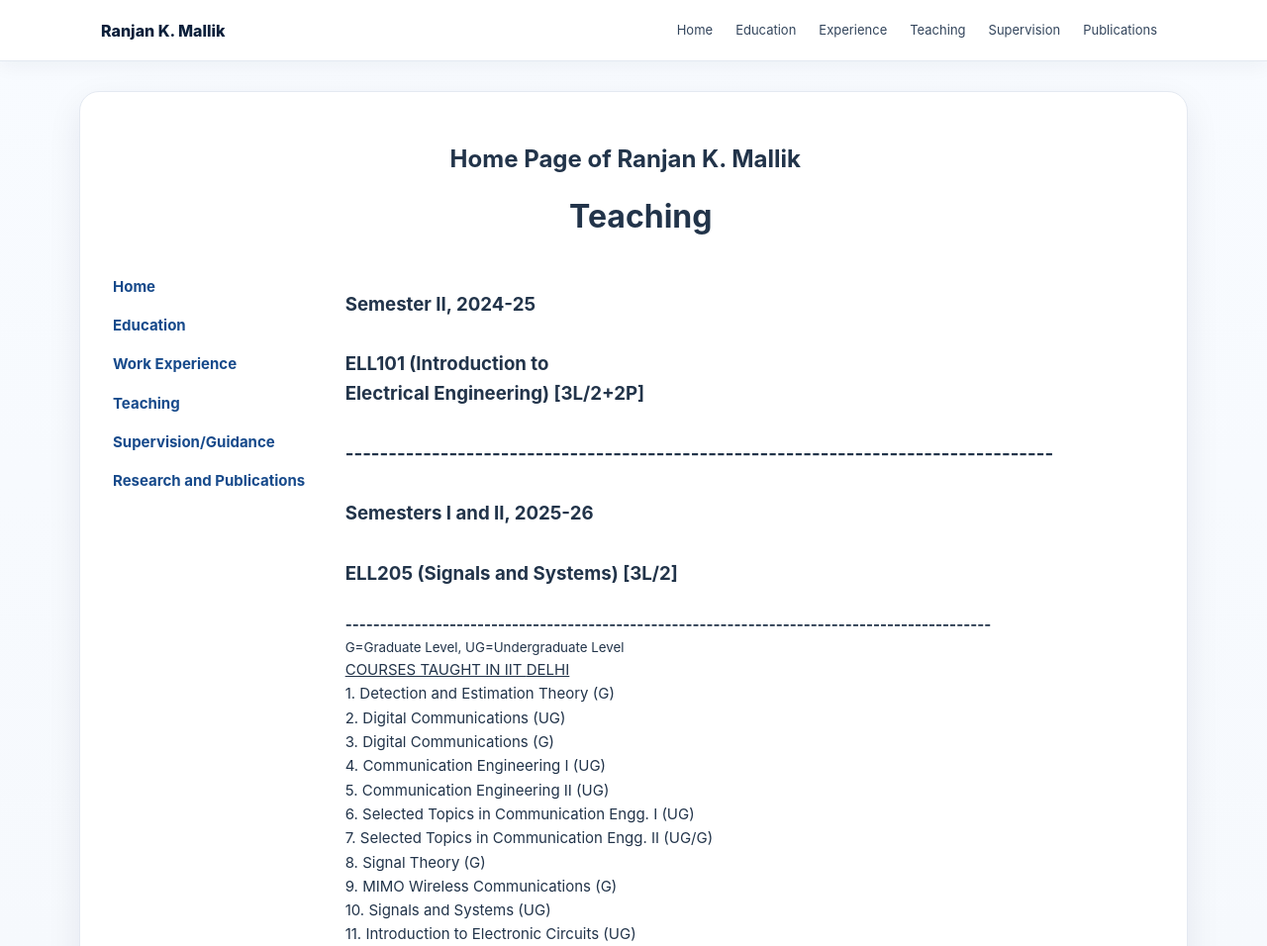
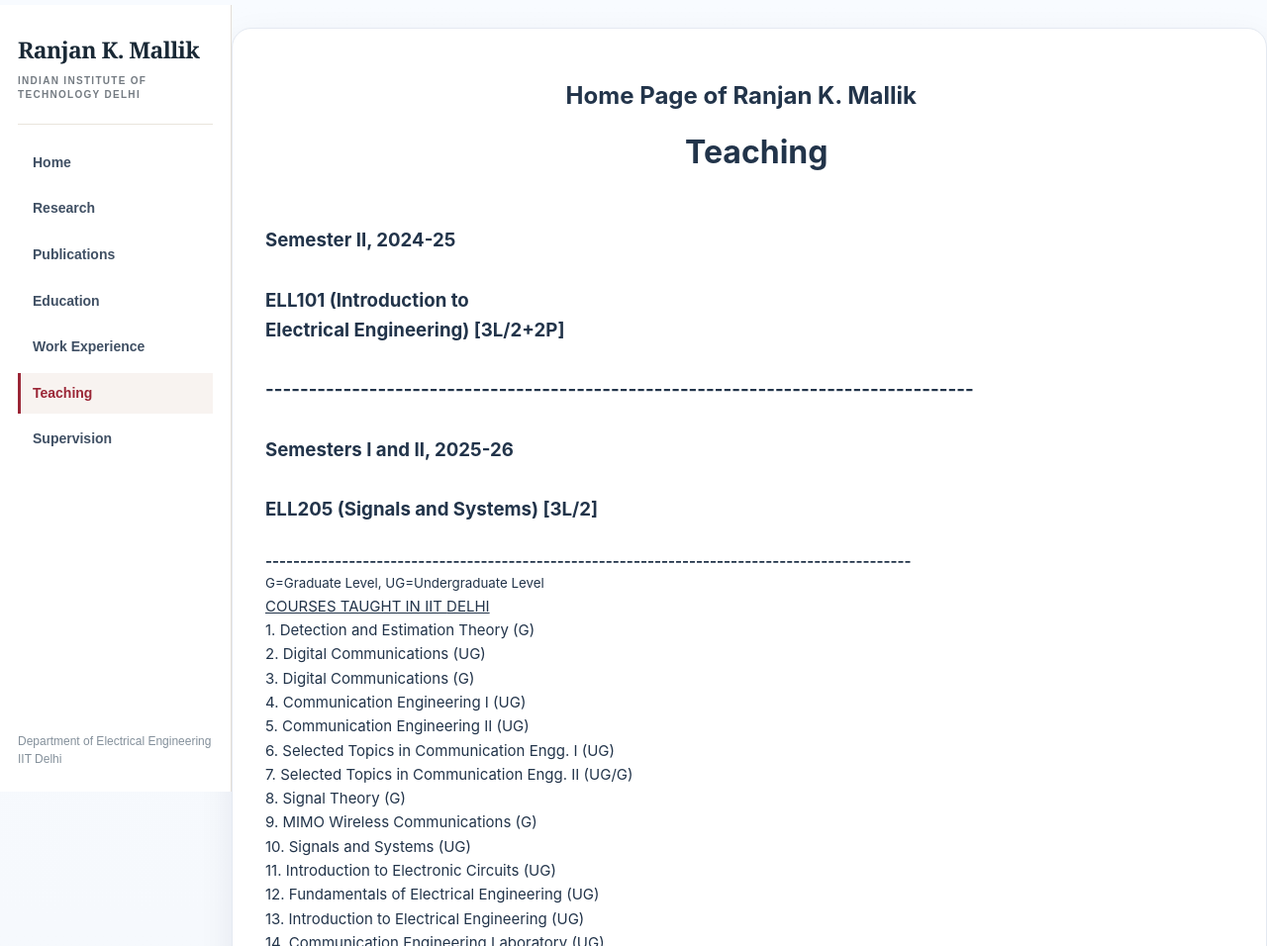
Before and after one commit to ranjankmallik/ranjankmallik.github.io, a plain HTML site: page tea.htm in a window 1280 px wide. Shown: the top 956 px of the page at 99% size. Drawn offline with Linux system fonts and the light colour scheme.

Commit message:
Move tea.htm navigation to vertical left sidebar

```diff
--- a/tea.htm
+++ b/tea.htm
@@ -773,9 +773,52 @@ div.WordSection1
 .WordSection1 p,.WordSection1 span,.WordSection1 td,.WordSection1 div{font-family:Inter,ui-sans-serif,system-ui,-apple-system,"Segoe UI",Roboto,Arial,sans-serif!important;line-height:1.62!important;color:#22344a!important}.WordSection1 p{font-size:15px!important}.WordSection1 a{color:#174a8b!important;text-decoration:none!important}.WordSection1 a:hover{text-decoration:underline!important}
 .WordSection1 b,.WordSection1 strong{color:#0b1f3a!important}.WordSection1 img{max-width:100%!important;height:auto!important}.WordSection1 [style*="background"]{background-color:transparent!important}
 @media(max-width:760px){.rkm-nav-inner{align-items:flex-start;flex-direction:column}.rkm-links{justify-content:flex-start}.WordSection1{margin:18px 12px 40px!important;padding:18px!important}.rkm-links a{font-size:12px!important;padding:5px 7px!important}}
-</style></head>
+</style>
+<style id="rkm-left-sidebar-style">
+/* Consistent vertical academic navigation across every page */
+body{padding-left:234px!important}
+.rkm-sidebar{position:fixed!important;inset:5px auto 0 0;z-index:3000;width:234px;padding:31px 18px 24px;background:#fff;border-right:1px solid #e3ded7;overflow-y:auto;display:flex;flex-direction:column;gap:18px;box-sizing:border-box}
+.rkm-sidebar-heading{font:700 23px/1.25 Georgia,"Times New Roman",serif!important;letter-spacing:-.025em;color:#1a2936!important;text-decoration:none!important;display:block}
+.rkm-sidebar-heading:hover{color:#9b2636!important}
+.rkm-sidebar-subtitle{font:700 10px/1.45 Arial,sans-serif!important;letter-spacing:.13em;text-transform:uppercase;color:#747b82!important;border-bottom:1px solid #e9e4dc;padding-bottom:21px;margin-top:-8px}
+.rkm-sidebar-links{display:flex;flex-direction:column;gap:5px}
+.rkm-sidebar-links a{display:block;font:600 14px/1.4 Arial,Helvetica,sans-serif!important;color:#405064!important;text-decoration:none!important;padding:11px 12px;border-left:3px solid transparent;background:transparent;transition:background .15s}
+.rkm-sidebar-links a:hover{color:#9b2636!important;background:#faf7f4!important}
+.rkm-sidebar-links a[aria-current="page"]{color:#9b2636!important;border-left-color:#9b2636;font-weight:700!important;background:#f8f3f0!important}
+.rkm-sidebar-note{font:12px/1.5 Arial,sans-serif!important;color:#84909b!important;margin-top:auto}
+@media(max-width:800px){
+body{padding-left:0!important}
+.rkm-sidebar{position:relative!important;inset:auto!important;width:100%;display:block;padding:16px 18px;border-right:0;border-bottom:1px solid #e3ded7;overflow:visible}
+.rkm-sidebar-heading{font-size:20px!important;margin-bottom:8px}
+.rkm-sidebar-subtitle,.rkm-sidebar-note{display:none}
+.rkm-sidebar-links{display:grid;grid-template-columns:repeat(2,minmax(0,1fr));gap:3px 6px}
+.rkm-sidebar-links a{padding:8px 8px;font-size:12px!important}
+}
+@media(max-width:380px){.rkm-sidebar-links{grid-template-columns:1fr}}
+@media(prefers-reduced-motion:reduce){.rkm-sidebar-links a{transition:none}}
+</style>
 
-<body lang=EN-US link=blue vlink=blue style='tab-interval:.5in;word-wrap:break-word'><div class="rkm-nav"><div class="rkm-nav-inner"><a class="rkm-brand" href="index.html">Ranjan K. Mallik</a><div class="rkm-links"><a href="index.html">Home</a><a href="educ.htm">Education</a><a href="wemem.htm">Experience</a><a href="tea.htm">Teaching</a><a href="supv.htm">Supervision</a><a href="respub.htm">Publications</a></div></div></div>
+<style id="rkm-legacy-menu-cleanup">
+.WordSection1 td[width="171"][valign="top"]{display:none!important}
+.WordSection1{max-width:1140px!important;margin:28px auto 55px!important}
+@media(max-width:800px){.WordSection1{margin:15px 12px 35px!important;padding:14px!important}}
+</style>
+</head>
+
+<body lang=EN-US link=blue vlink=blue style='tab-interval:.5in;word-wrap:break-word'><aside class="rkm-sidebar" aria-label="Site navigation">
+<a class="rkm-sidebar-heading" href="index.html">Ranjan K. Mallik</a>
+<div class="rkm-sidebar-subtitle">Indian Institute of Technology Delhi</div>
+<nav class="rkm-sidebar-links" aria-label="Main navigation">
+<a href="index.html">Home</a>
+<a href="research.html">Research</a>
+<a href="respub.htm">Publications</a>
+<a href="educ.htm">Education</a>
+<a href="wemem.htm">Work Experience</a>
+<a href="tea.htm" aria-current="page">Teaching</a>
+<a href="supv.htm">Supervision</a>
+</nav>
+<div class="rkm-sidebar-note">Department of Electrical Engineering<br>IIT Delhi</div>
+</aside>
 
 <div class=WordSection1>
 
```
